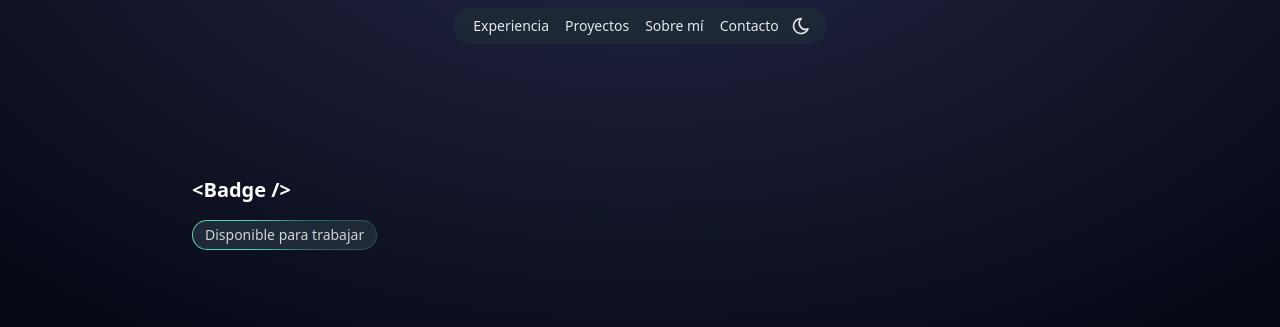
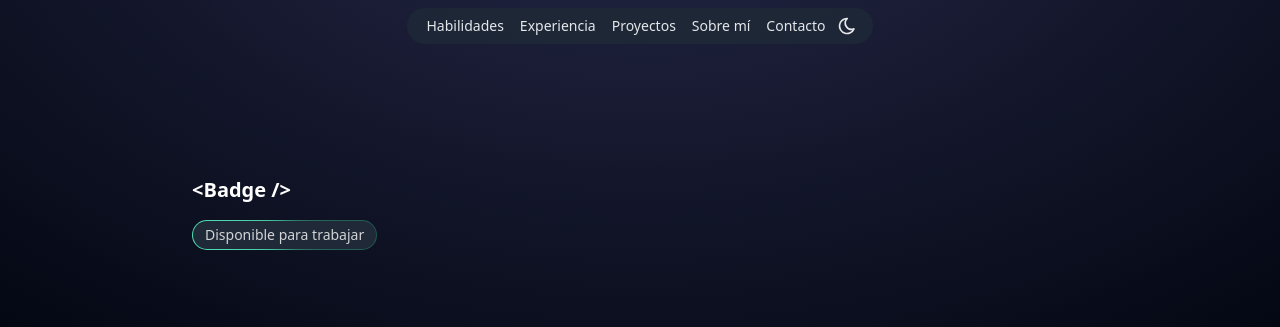
Before and after one commit to EdwinDev6/edwinmendoza, an Astro site: page /components in a window 1280 px wide. Shown: the top 327 px of the page. Built offline with nearby package versions, Linux system fonts and the light colour scheme; Astro itself is replaced by a stand-in of ours.

Commit message:
feat: add "Habilidades" section to navigation and link to skills component

```diff
--- a/src/components/Header.astro
+++ b/src/components/Header.astro
@@ -2,11 +2,17 @@
 import ThemeToggle from "./ThemeToggle.astro"
 
 const navItems = [
+   {
+    title: "Habilidades",
+    label: "habilidades",
+    url: "/#habilidades",
+  },
   {
     title: "Experiencia",
     label: "experiencia",
     url: "/#experiencia",
   },
+
   {
     title: "Proyectos",
     label: "proyectos",
--- a/src/components/Skills.astro
+++ b/src/components/Skills.astro
@@ -3,7 +3,7 @@ import { TAGS } from '../components/Projects.astro';
 const tagsArray = Object.values(TAGS);
 ---
 
-<section class="max-w-5xl mx-auto px-4 text-center">
+<section id="habilidades" class="max-w-5xl mx-auto px-4 text-center">
   <h2 class="text-3xl font-bold text-gray-800 dark:text-white mb-4">💻 Mis Habilidades</h2>
   <p class="text-gray-600 dark:text-gray-300 mb-10">Tecnologías y herramientas que utilizo.</p>
 
```
